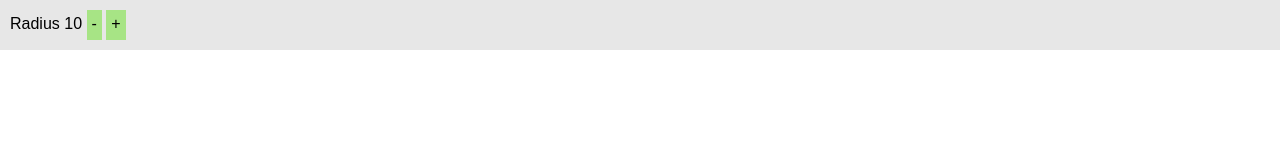
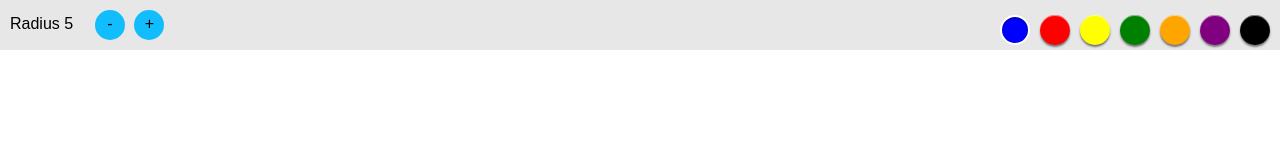
Before and after one commit to slevano1/DrawingTool, a plain HTML site: page index.html in a window 1280 px wide. Drawn offline with Linux system fonts and the light colour scheme.

Commit message:
working app with color palette

```diff
--- /dev/null
+++ b/css/master.css
@@ -0,0 +1,70 @@
+/*adds to the inside of the divs*/
+
+* {
+    box-sizing: border-box;
+    font-family: sans-serif;
+    user-select: none;
+    -webkit-user-select: none;
+}
+
+
+/*color toolbar*/
+
+#toolbar {
+    width: 100%;
+    height: 50px;
+    padding: 10px;
+    position: fixed;
+    top: 0;
+    background-color: #e7e7e7;
+}
+
+#rad {
+    margin-top: 5px;
+}
+
+
+/*controls to alter line thickness*/
+
+.radcontrol {
+    width: 30px;
+    height: 30px;
+    background-color: #12bdfd;
+    display: inline-block;
+    padding: 5px;
+    text-align: center;
+    border-radius: 25px;
+    margin-left: 5px;
+    margin-top: -5px;
+}
+
+.size {
+    position: relative;
+}
+
+.radcontrols {
+    position: absolute;
+    left: 80px;
+}
+
+
+/* color palette */
+
+#colors {
+    float: right;
+}
+
+.swatch {
+    width: 30px;
+    height: 30px;
+    border-radius: 15px;
+    display: inline-block;
+    box-shadow: inset 0px 1px 0px rgba(255, 255, 255, 0.5), 0px 2px 2px rgba(0, 0, 0, 0.5);
+    margin-left: 10px;
+    /* margin-top: -15px; */
+}
+
+.swatch.active {
+    border: 2px solid white;
+    box-shadow: inset 0px 1px 2px rgba(0, 0, 0, 0.5);
+}
--- a/index.html
+++ b/index.html
@@ -4,27 +4,35 @@
 <head>
     <meta charset="UTF-8">
     <title>Drawing Tool</title>
-    <link rel="stylesheet" type="text/css" href="master.css">
+    <link rel="stylesheet" type="text/css" href="css/master.css">
 
 </head>
 
 <body style='margin: 0'>
+    <!-- Illustrator toolbar -->
     <div id="toolbar">
-        <div id="rad">
-            Radius <span id="radval">10</span>
+        <div id="rad" class="size">
+            Radius <span id="radval">5</span>
             <!-- decreased radius and increased radius id's -->
-            <div id="decrad" class="radcontrol">-</div>
-            <div id="incrad" class="radcontrol">+</div>
+            <span class="radcontrols">
+                <div id="decrad" class="radcontrol">-</div>
+                <div id="incrad" class="radcontrol">+</div>
+            </span>
+            <div id="colors">
+            </div>
         </div>
+
     </div>
     <header>
 
     </header>
+    <!-- illustrator here -->
     <canvas id='canvas' style="display: block;">
 
 	</canvas>
-    <script src='main.js'></script>
-    <script src='radius.js'></script>
+    <script src="js/main.js"></script>
+    <script src="js/radius.js"></script>
+    <script src="js/colors.js"></script>
 
 </body>
 
--- /dev/null
+++ b/js/colors.js
@@ -0,0 +1,33 @@
+//array to create color palette
+var colors = ['blue', 'red', 'yellow', 'green', 'orange', 'purple', 'black'];
+
+
+
+for (var i = 0, n = colors.length; i < n; i++) {
+    var swatch = document.createElement('div');
+    swatch.className = 'swatch';
+    swatch.style.backgroundColor = colors[i];
+    swatch.addEventListener('click', setSwatch);
+    document.getElementById('colors').appendChild(swatch);
+}
+
+function setColor(color) {
+    context.fillStyle = color;
+    context.strokeStyle = color;
+    var active = document.getElementsByClassName('active')[0];
+    if (active) {
+        active.className = 'swatch';
+    }
+}
+
+function setSwatch(e) {
+    //identify swatch
+    var swatch = e.target;
+    //set color
+    setColor(swatch.style.backgroundColor);
+    //give active class
+    //leave space in active to separate classes
+    swatch.className += ' active ';
+}
+
+setSwatch({ target: document.getElementsByClassName('swatch')[0] });
--- a/main.js
+++ b/js/main.js
@@ -1,7 +1,7 @@
 var canvas = document.getElementById('canvas');
 var context = canvas.getContext('2d');
 
-var radius = 10;
+var radius = 5;
 var dragging = false; //when page loads, app assumes user is not holding down the mouse button
 
 canvas.width = window.innerWidth;
--- a/radius.js
+++ b/js/radius.js
@@ -14,7 +14,7 @@ var setRadius = function(newRadius) {
 //var applies to all the diff variables when set up on this manner
 var minRad = 0.5,
     maxRad = 100,
-    defaultRad = 20,
+    defaultRad = 5,
     interval = 5,
     radSpan = document.getElementById('radval'),
     decRad = document.getElementById('decrad'),
--- a/master.css
+++ /dev/null
@@ -1,25 +0,0 @@
-/*adds to the inside of the divs*/
-
-* {
-    box-sizing: border-box;
-    font-family: sans-serif;
-    user-select: none;
-    -webkit-user-select: none;
-}
-
-#toolbar {
-    width: 100%;
-    height: 50px;
-    padding: 10px;
-    position: fixed;
-    top: 0;
-    background-color: #e7e7e7;
-}
-
-.radcontrol {
-    widows: 30px;
-    height: 30px;
-    background-color: #a7e485;
-    display: inline-block;
-    padding: 5px;
-}
```
